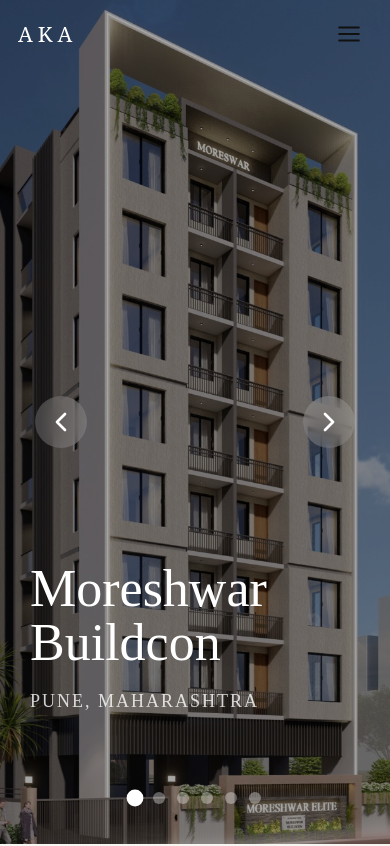
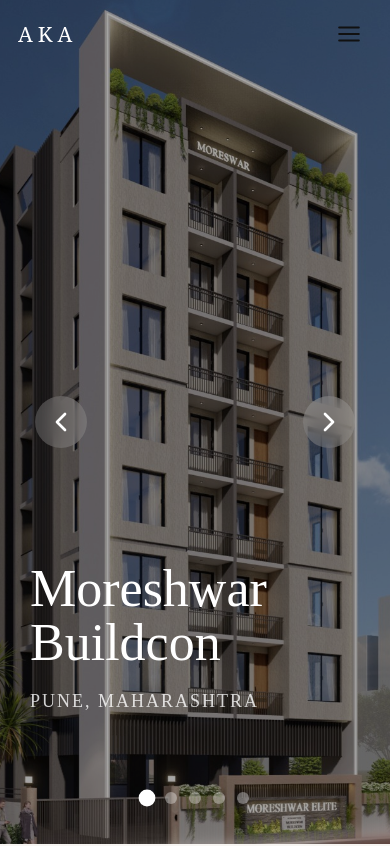
Before and after one commit to ssk607/atharva-arch-portfolio, a Next.js app: page / in a window 390 px wide. Shown: the top 846 px of the page. Built offline with nearby package versions, Linux system fonts and the light colour scheme.

Commit message:
New projects added and mobile menu header fixed

```diff
--- a/app/page.js
+++ b/app/page.js
@@ -6,13 +6,19 @@
 import projects from "./data/project";
 
 export default function Home() {
+  // Chalukya Infra should remain in project.js
+  // but should not appear in the Home slider.
+  const homeProjects = projects.filter(
+    (project) => project.id !== "chalukya-infra"
+  );
+
   return (
     <>
       <main className="home-page">
 
         <HomeHeader />
 
-        <HomeSlider projects={projects} />
+        <HomeSlider projects={homeProjects} />
 
       </main>
 
```
